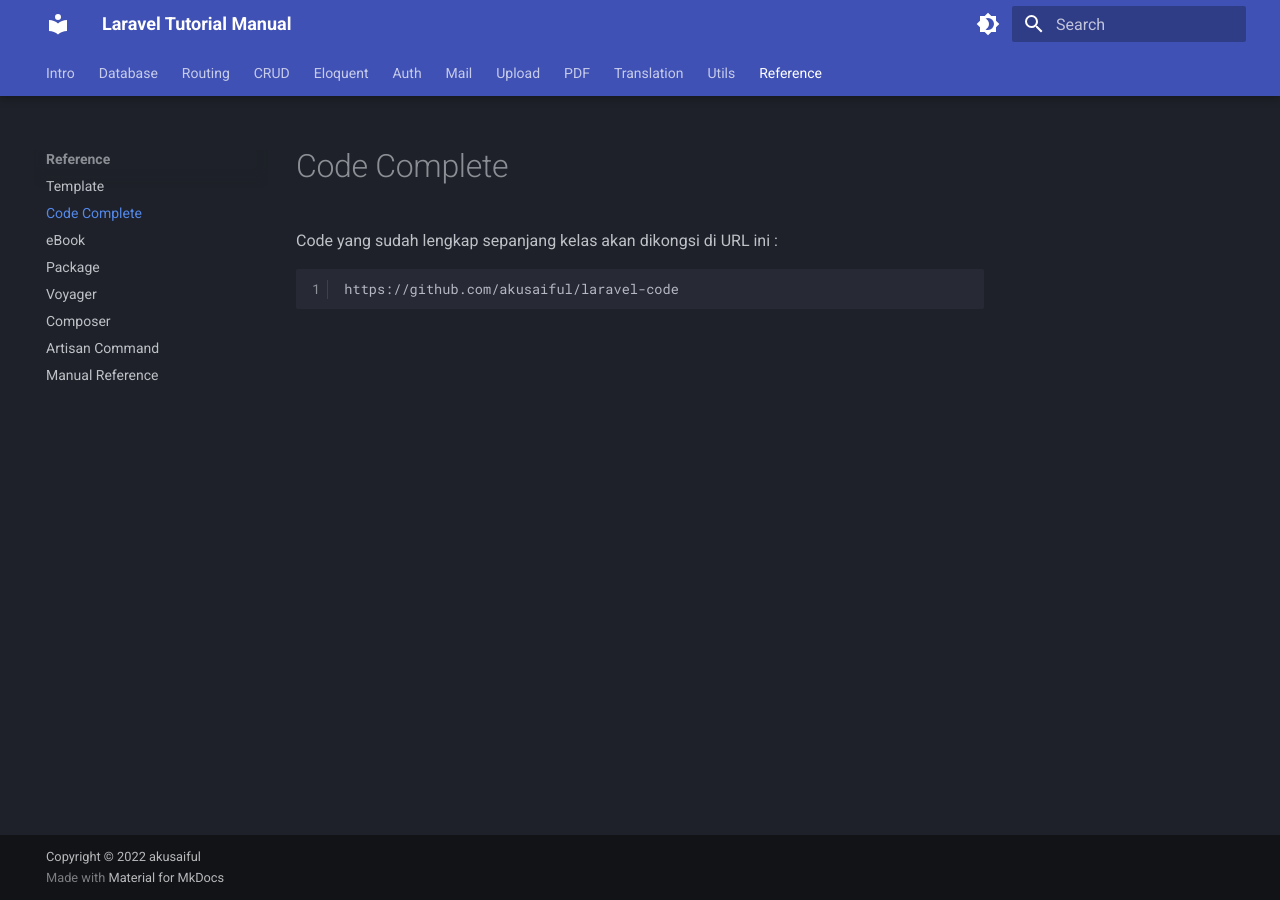
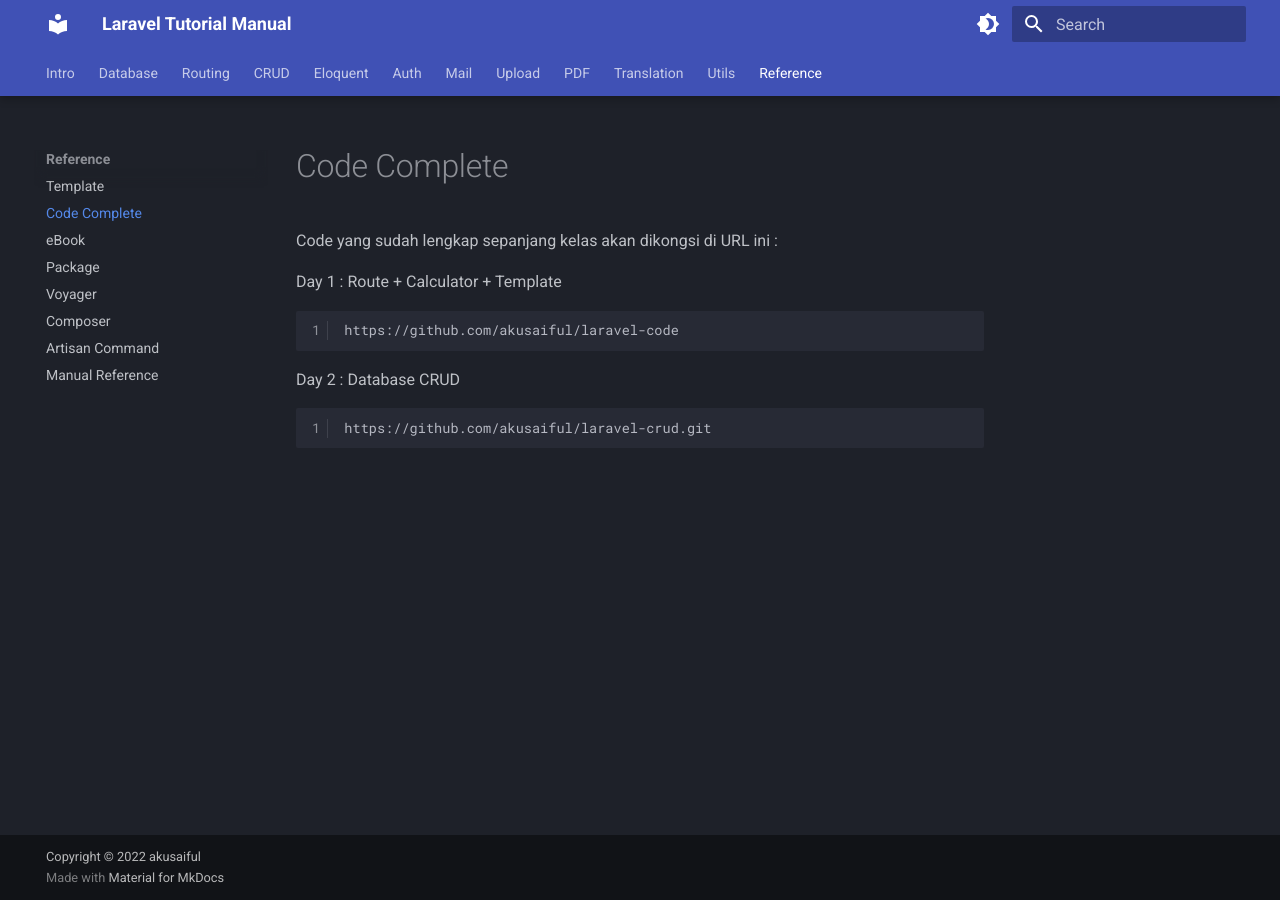
Before and after one commit to akusaiful/laravel-tutorial, an MkDocs documentation site: the page built from docs/code_complete.md, in a window 1280 px wide. Built offline with MkDocs 1.6.1 and Material for MkDocs 9.7.7, drawn with Linux system fonts in a browser that asks for light colours.

Commit message:
Update code tracking complete

```diff
--- a/docs/code_complete.md
+++ b/docs/code_complete.md
@@ -1,4 +1,10 @@
 
 Code yang sudah lengkap sepanjang kelas akan dikongsi di URL ini :
 
+Day 1 : Route + Calculator + Template
+
     https://github.com/akusaiful/laravel-code
+
+Day 2 : Database CRUD
+
+    https://github.com/akusaiful/laravel-crud.git
```
